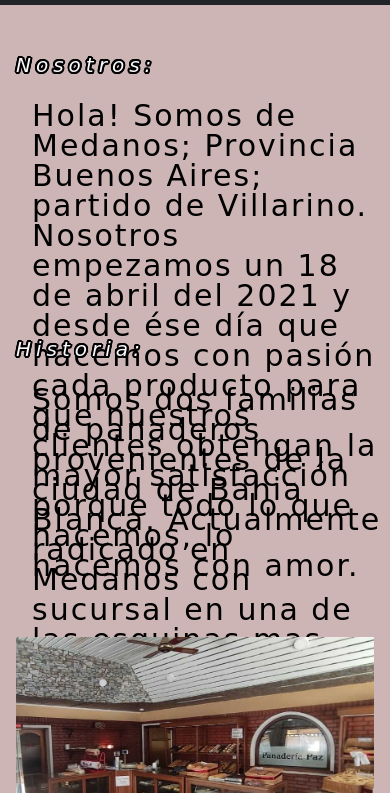
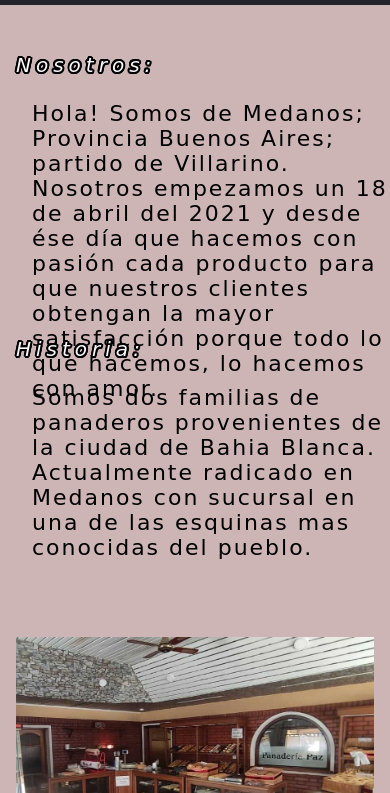
Before and after one commit to Kevin-Heiland/panaderia, a website: page pages/nosotros.html in a window 390 px wide. Shown: the part 51-844 px from the top of the page. Drawn offline with Linux system fonts and the light colour scheme; a web font is replaced by a local one.

Commit message:
acomodando responsive

```diff
--- a/components/_mediaq.scss
+++ b/components/_mediaq.scss
@@ -67,7 +67,7 @@
 
         .nosotros__2 {
 
-            padding-top: 5rem;
+            padding-top: 2rem;
 
 
         }
@@ -82,7 +82,7 @@
 }
 
 
-    @media screen and (max-width: 600px) {
+    @media screen and (max-width: 650px) {
 
 
         .galeria__titulo {
@@ -102,6 +102,40 @@
 
 
 
+    }
+
+    .grid__nosotros {
+
+
+
+
+        .nosotros__1 {
+            justify-content: left;
+            padding-bottom: 1rem;
+
+
+        }
+
+        .nosotros__2 {
+            padding-bottom: 1rem;
+
+
+        }
+
+        .nosotros__3 {
+            padding-top: 1rem;
+            padding-right: 1rem;
+
+
+        }
+
+        .nosotros-parrafo {
+            color: black;
+            padding-left: 2rem;
+            font-size: 25px;
+            letter-spacing: 2px;
+            line-height: 25px;
+        }
     }
 
     @media screen and (max-width: 425px) {
@@ -230,11 +264,10 @@
             .nosotros-parrafo {
                 color: black;
                 padding-left: 2rem;
-                font-size: 20px;
                 font-family: 'Beau Rivage', cursive;
-                font-size: 30px;
+                font-size: 22px;
                 letter-spacing: 2px;
-                line-height: 30px;
+                line-height: 25px;
             }
         }
 
```
Also changed, not shown: css/style.css.
